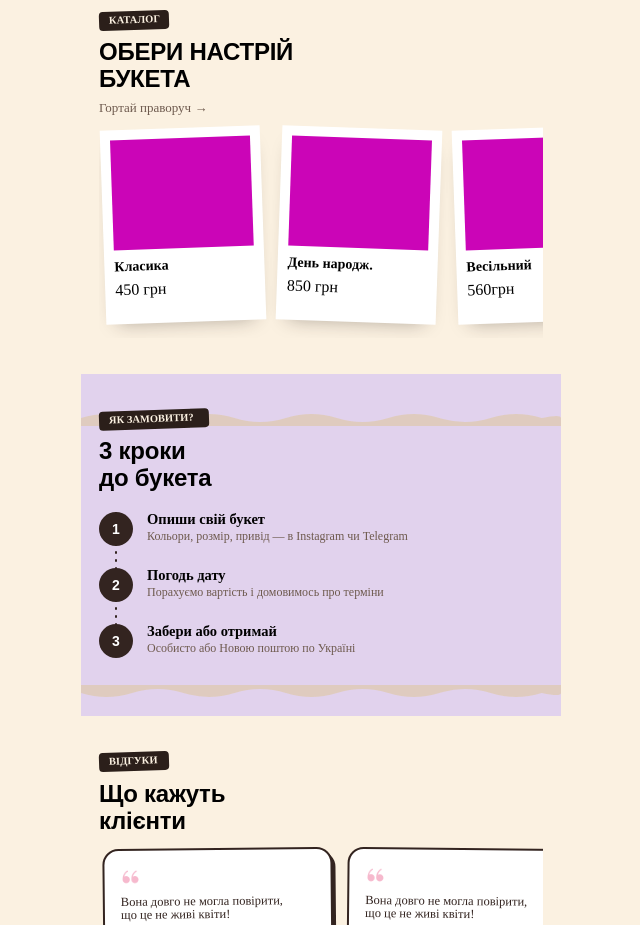
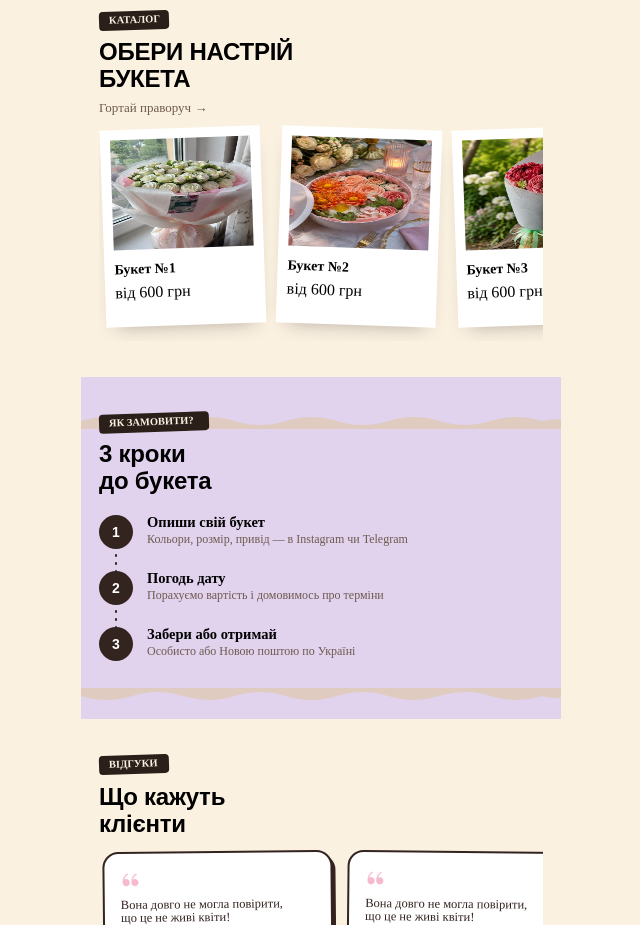
Before and after one commit to RVasyliuk-2003/Custom-Marshmallows, a React (Vite) app: page / in a window 1280 px wide. Shown: the part 1120-2045 px from the top of the page, without its empty margins (319-959 px from the left). Built offline with nearby package versions, Linux system fonts and the light colour scheme.

Commit message:
feat: render CatalogScroll cards from bouquetDesigns and sizeContainer

```diff
--- a/src/components/Main/Hero/CatalogScroll/CatalogScroll.jsx
+++ b/src/components/Main/Hero/CatalogScroll/CatalogScroll.jsx
@@ -1,4 +1,7 @@
 import style from "./catalogScroll.module.css";
+
+import sizeContainer from "../../../data/sizeContainer";
+import bouquetDesigns from "../../../data/bouquetDesigns";
 
 const CatalogScroll = () => {
   return (
@@ -11,21 +14,24 @@ const CatalogScroll = () => {
           </h2>
           <p className={style["flip-p"]}> Гортай праворуч →</p>
           <div className={style.scrollContainer}>
-            <div className={style.scrollCard}>
-              <div className={style.cardImg}></div>
-              <h4>Класика</h4>
-              <p className={`${style.tag} ${style.wigthTag}`}>450 грн</p>
-            </div>
-            <div className={style.scrollCard}>
-              <div className={style.cardImg}></div>
-              <h4>День народж.</h4>
-              <p className={`${style.tag} ${style.wigthTag}`}>850 грн</p>
-            </div>
-            <div className={style.scrollCard}>
-              <div className={style.cardImg}></div>
-              <h4>Весільний</h4>
-              <p className={`${style.tag} ${style.wigthTag}`}>560грн</p>
-            </div>
+            {bouquetDesigns.slice(0, 3).map((desEll) => {
+              const minSize = desEll.availableSizes
+                ? Math.min(...desEll.availableSizes)
+                : null;
+              const priceInfo = sizeContainer.find((el) => el.size === minSize);
+
+              return (
+                <div key={desEll.id} className={style.scrollCard}>
+                  <img
+                    src={desEll.photo}
+                    alt={desEll.name}
+                    className={style.img}
+                  />
+                  <h4>{desEll.name}</h4>
+                  <p className={style.wigthTag}>від {priceInfo?.price} грн</p>
+                </div>
+              );
+            })}
           </div>
         </div>
       </div>
--- a/src/components/Main/Hero/CatalogScroll/catalogScroll.module.css
+++ b/src/components/Main/Hero/CatalogScroll/catalogScroll.module.css
@@ -62,12 +62,11 @@
   transform: rotate(2deg);
 }
 
-.cardImg {
+.img {
   max-width: 140px;
   width: 100%;
   height: 110px;
   margin-bottom: 10px;
-  background-color: rgb(203, 5, 183);
 }
 
 .wigthTag {
```
